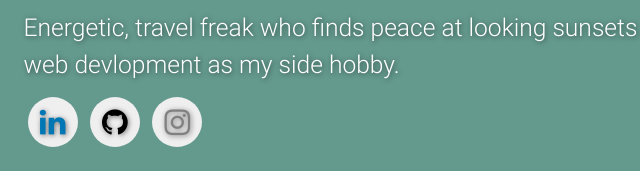
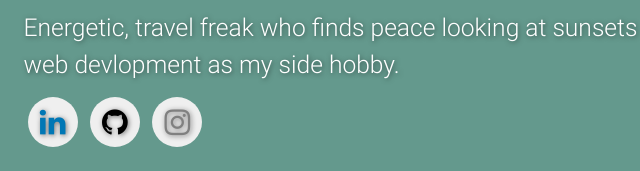
Before and after one commit to Urja-Jain/Urja-Jain.github.io, a plain HTML site: page index.html in a window 1280 px wide. Shown: the part 191-362 px from the top of the page, 270-910 px from the left. Drawn offline with nearby package versions, Linux system fonts and the light colour scheme.

Commit message:
Update index.html

```diff
--- a/index.html
+++ b/index.html
@@ -131,7 +131,7 @@
             <div class="caption">
               <h2>Hi, I'm <span class="teal">Urja Jain.</span></h2>
               <h5 style="color:#fff">A <span class="typing" style="font-weight: 300; color:#004d40"></span></h5>
-              <h5>Energetic, travel freak who finds peace at looking sunsets from different views. I keep web devlopment as my side hobby.</h5>
+              <h5>Energetic, travel freak who finds peace looking at sunsets from different views. I keep web devlopment as my side hobby.</h5>
             </div>
             <div class="social">
               <a href="https://www.linkedin.com/in/urja-jain-020301/" target="_blank">
```
